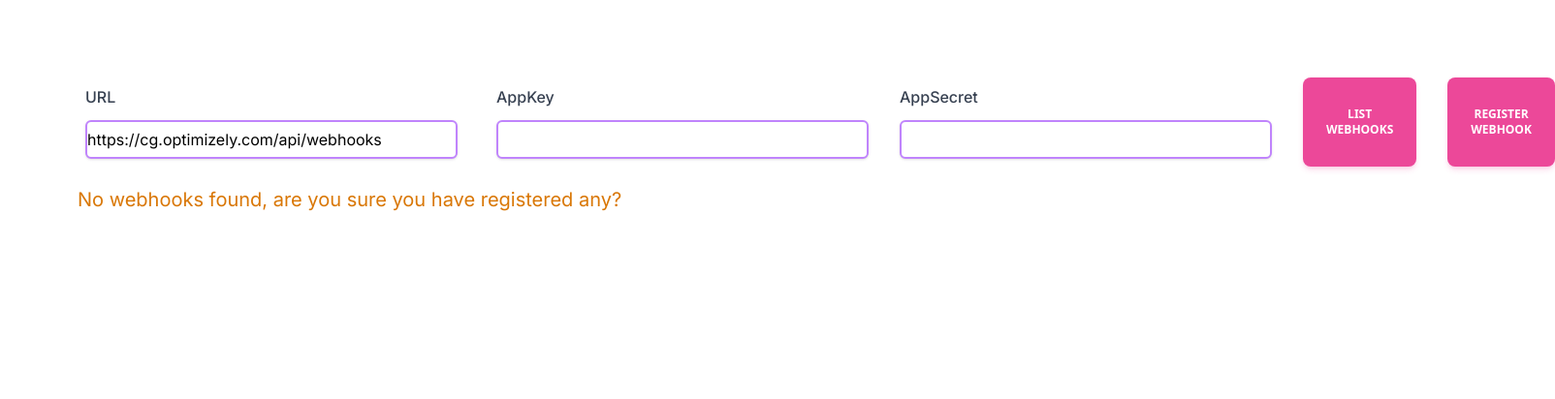
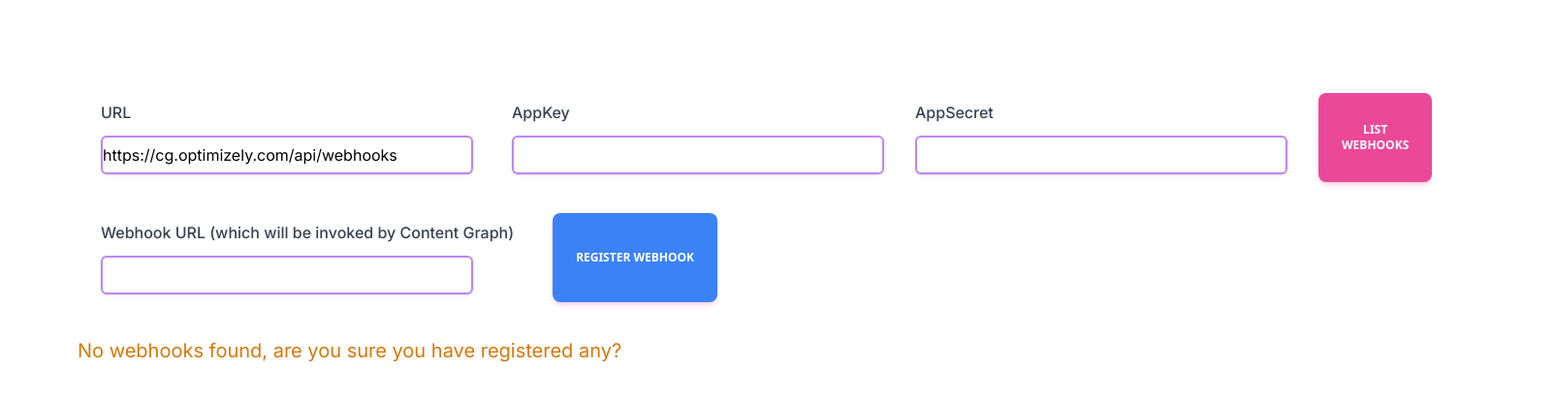
Before and after one commit to kunalshetye/cg-webhooks, a Next.js app: page / in a window 1280 px wide. Shown: the top 412 px of the page at 97% size, 1604 px wide, since content can reach past the window. Built offline with nearby package versions, Linux system fonts and the light colour scheme.

Commit message:
draft v0.1

```diff
--- a/src/app/page.tsx
+++ b/src/app/page.tsx
@@ -2,19 +2,51 @@
 
 import Settings from "@/components/Settings";
 import Webhooks from "@/components/Webhooks";
-import { useState } from "react";
+import { sendRequest } from "@/lib/hmac";
+import { useEffect, useState } from "react";
 
 export default function Home() {
   const [webhooks, setWebhooks] = useState([]);
+  const [url, setUrl] = useState("https://cg.optimizely.com/api/webhooks");
+  const [appKey, setAppKey] = useState(typeof window !== "undefined" ? localStorage.getItem("appKey") || "" : "");
+  const [appSecret, setAppSecret] = useState(typeof window !== "undefined" ? localStorage.getItem("appSecret") || "" : "");
+
+  useEffect(() => {
+    if(appKey != "") localStorage.setItem("appKey", appKey);
+    if(appSecret != "") localStorage.setItem("appSecret", appSecret);
+    if(url != "") localStorage.setItem("url", url);
+  },[url,appKey,appSecret]);
+
   const webhookHandler = function(data: []){
     console.log(data);
     setWebhooks(data);
   }
+  const webhookDeleteHandler = function(id: any){
+    sendRequest(`${url}/${id}`, appKey, appSecret, "DELETE")
+      .then((res) => {
+          console.log(`res.status: ${res.status}`);
+          sendRequest(url, appKey, appSecret, "GET")
+            .then((res) => {
+                console.log(res);
+                return res.json()
+            })
+            .then((data) => {
+                webhookHandler(data);
+          })
+      });
+  }
   return (
     <main className="p-20">
       <div className="flex flex-col">
-        <Settings webhookHandler={webhookHandler}/>
-        <Webhooks hooksData={webhooks} />
+        <Settings
+          url={url}
+          setUrl={setUrl}
+          appKey={appKey}
+          setAppKey={setAppKey}
+          appSecret={appSecret}
+          setAppSecret={setAppSecret}
+          webhookHandler={webhookHandler}/>
+        <Webhooks hooksData={webhooks} webhookDeleteHandler={webhookDeleteHandler} />
       </div>
     </main>
   )
--- a/src/components/Settings.tsx
+++ b/src/components/Settings.tsx
@@ -1,12 +1,12 @@
 'use client';
-import { useEffect, useState } from "react";
+import { useState } from "react";
 import { sendRequest } from "../lib/hmac";
 
 // @ts-ignore
-export default function Settings({ webhookHandler }){
-    const [url, setUrl] = useState("https://cg.optimizely.com/api/webhooks");
-    const [appKey, setAppKey] = useState(typeof window !== "undefined" ? localStorage.getItem("appKey") || "" : "");
-    const [appSecret, setAppSecret] = useState(typeof window !== "undefined" ? localStorage.getItem("appSecret") || "" : "");
+export default function Settings({ url, setUrl, appKey, setAppKey, appSecret, setAppSecret, webhookHandler }){
+    const [addWebhookUrl, setAddWebhookUrl] = useState("");
+    const [addMethod, setAddMethod] = useState("POST");
+    const [addHeaders, setAddHeaders] = useState({});
 
     const handleListWebhooks = async function(){
         sendRequest(url, appKey, appSecret, "GET")
@@ -17,27 +17,27 @@ export default function Settings({ webhookHandler }){
         .then((data) => {
             webhookHandler(data);
         })
+    };
+
+    const handleRegisterWebhook = async function(){
+      const hook = {
+        request:{
+          url: addWebhookUrl,
+          method: addMethod,
+          //headers: {}
+        }
+      };
+
+      sendRequest(url, appKey, appSecret, "POST", {}, hook)
+      .then((res) => {
+          console.log(`res.status: ${res.status}`);
+          handleListWebhooks();
+      });
     }
 
-    const handleRegisterWebhook = async function(){
-      sendRequest(url, appKey, appSecret, "GET")
-      .then((res) => {
-          console.log(res);
-          return res.json()
-      })
-      .then((data) => {
-          webhookHandler(data);
-      })
-  }
-
-    useEffect(() => {
-            if(appKey != "") localStorage.setItem("appKey", appKey);
-            if(appSecret != "") localStorage.setItem("appSecret", appSecret);
-            if(url != "") localStorage.setItem("url", url);
-    },[url,appKey,appSecret]);
-
     return(
-        <div className="flex flex-col md:flex-row md:space-x-8">
+      <>
+      <div className="flex flex-col m-4 md:flex-row md:space-x-8">
           <div className="m-2">
             <label htmlFor="url" className="block font-medium text-gray-700 mb-3">
               URL
@@ -85,14 +85,56 @@ export default function Settings({ webhookHandler }){
             >
             List Webhooks
           </button>
+        </div>
+        <div className="flex flex-col m-4 md:flex-row md:space-x-8">
+          <div className="m-2">
+            <label htmlFor="url" className="block font-medium text-gray-700 mb-3">
+              Webhook URL (which will be invoked by Content Graph)
+            </label>
+
+            <input
+              type="text"
+              id="url"
+              className="h-10 w-96 rounded-md border-2 border-purple-400 shadow focus:shadow-xl"
+              value={addWebhookUrl}
+              onChange={(event) => setAddWebhookUrl(event.target.value)}
+            />
+          </div>
+          {/* <div className="m-2">
+            <label htmlFor="appkey" className="block font-medium text-gray-700 mb-3">
+              Method
+            </label>
+
+            <input
+              type="text"
+              id="appkey"
+              className="h-10 w-96 rounded-md border-2 border-purple-400 shadow focus:shadow-xl"
+              onChange={(e) => setAddMethod(e.target.value)}
+              value={addMethod}
+            />
+          </div> */}
+          {/* <div className="m-2">
+            <label htmlFor="appsecret" className="block font-medium text-gray-700 mb-3">
+              AppSecret
+            </label>
+
+            <input
+              type="text"
+              id="appsecret"
+              className="h-10 w-96 rounded-md border-2 border-purple-400 shadow focus:shadow-xl"
+              onChange={(e) => setAppSecret(e.target.value)}
+              value={appSecret}
+            />
+          </div> */}
           <button
-              className="mt-8 ml-4 md:mt-0 md:ml-0 select-none rounded-lg bg-pink-500 py-3 px-6 text-center align-middle font-sans text-xs font-bold uppercase text-white shadow-md shadow-pink-500/20 transition-all hover:shadow-lg hover:shadow-pink-500/40 focus:opacity-[0.85] focus:shadow-none active:opacity-[0.85] active:shadow-none disabled:pointer-events-none disabled:opacity-50 disabled:shadow-none"
+              className="mt-8 ml-4 md:mt-0 md:ml-0 select-none rounded-lg bg-blue-500 py-3 px-6 text-center align-middle font-sans text-xs font-bold uppercase text-white shadow-md shadow-pink-500/20 transition-all hover:shadow-lg hover:shadow-pink-500/40 focus:opacity-[0.85] focus:shadow-none active:opacity-[0.85] active:shadow-none disabled:pointer-events-none disabled:opacity-50 disabled:shadow-none"
               type="button"
               data-ripple-light="true"
-              onClick={handleListWebhooks}
+              onClick={handleRegisterWebhook}
             >
             Register Webhook
           </button>
         </div>
+      </>
     );
 }
--- a/src/components/Webhook.tsx
+++ b/src/components/Webhook.tsx
@@ -1,29 +1,24 @@
 // @ts-ignore
-export default function Webhook({ data }){
+export default function Webhook({ data, webhookDeleteHandler}){
+    console.log(data);
     return(
         <div className="m-2 relative flex w-96 flex-col rounded-xl bg-white bg-clip-border text-gray-700 shadow-md">
             <div className="p-6">
               <h5 className="mb-2 block font-sans text-xl font-semibold leading-snug tracking-normal text-blue-gray-900 antialiased">
-                UI/UX Review Check
+                {data.id}
               </h5>
               <p className="block font-sans text-base font-light leading-relaxed text-inherit antialiased">
-                {data.url}
+                <span className="font-bold">Url:</span> {data.request.url}
               </p>
             </div>
             <div className="p-6 pt-0">
               <button
-                className="m-1 select-none rounded-lg bg-blue-500 py-3 px-6 text-center align-middle font-sans text-xs font-bold uppercase text-white shadow-md shadow-pink-500/20 transition-all hover:shadow-lg hover:shadow-pink-500/40 focus:opacity-[0.85] focus:shadow-none active:opacity-[0.85] active:shadow-none disabled:pointer-events-none disabled:opacity-50 disabled:shadow-none"
-                type="button"
-                data-ripple-light="true"
-              >
-                Edit (TODO)
-              </button>
-              <button
                 className="m-1 select-none rounded-lg bg-red-500 py-3 px-6 text-center align-middle font-sans text-xs font-bold uppercase text-white shadow-md shadow-pink-500/20 transition-all hover:shadow-lg hover:shadow-pink-500/40 focus:opacity-[0.85] focus:shadow-none active:opacity-[0.85] active:shadow-none disabled:pointer-events-none disabled:opacity-50 disabled:shadow-none"
                 type="button"
                 data-ripple-light="true"
+                onClick={ ()=> webhookDeleteHandler(data.id)}
               >
-                Delete (TODO)
+                Delete
               </button>
             </div>
           </div>
--- a/src/components/Webhooks.tsx
+++ b/src/components/Webhooks.tsx
@@ -1,10 +1,10 @@
 import Webhook from "./Webhook";
 // @ts-ignore
-export default function Webhooks({ hooksData }){
+export default function Webhooks({ hooksData, webhookDeleteHandler }){
     return(
         <div className="mt-5 flex flex-wrap">
           {hooksData.length == 0 && (<h2 className="text-xl text-amber-600">No webhooks found, are you sure you have registered any?</h2>)}
-          {hooksData.length > 0 && hooksData.map((hook: any) => <Webhook key={hook.url} data={hook} />)}
+          {hooksData.length > 0 && hooksData.map((hook: any) => <Webhook key={hook.id} data={hook} webhookDeleteHandler={webhookDeleteHandler} />)}
         </div>
     );
 }
--- a/src/lib/hmac.jsx
+++ b/src/lib/hmac.jsx
@@ -28,6 +28,7 @@ export async function sendRequest(url, appKey, appSecret, method, headers, body)
     headers: {
       "Authorization": authHeader,
       "Accept": "application/json",
+      "Content-Type": "application/json"
     },
     body: stringifiedBody
   };
```
